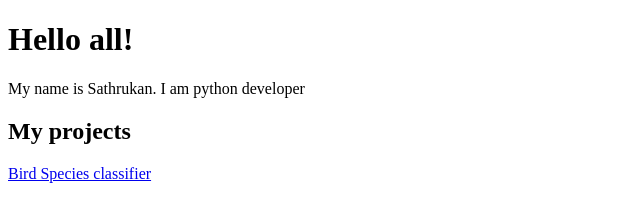
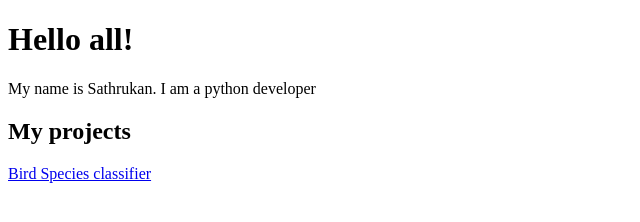
Before and after one commit to Sathrukan/Sathrukan.github.io, a plain HTML site: page index.html in a window 1280 px wide. Shown: the full height of the page, 0-640 px from the left. Drawn offline with Linux system fonts and the light colour scheme.

Commit message:
Update index.html

```diff
--- a/index.html
+++ b/index.html
@@ -7,7 +7,7 @@
 </head>
 <body>
   <h1>Hello all!</h1>
-  <p>My name is Sathrukan. I am python developer</p>
+  <p>My name is Sathrukan. I am a python developer</p>
   <h2>My projects</h2>
   <a href="https://huggingface.co/spaces/Sathrukan/Bird_classification">Bird Species classifier</a>
 
```
